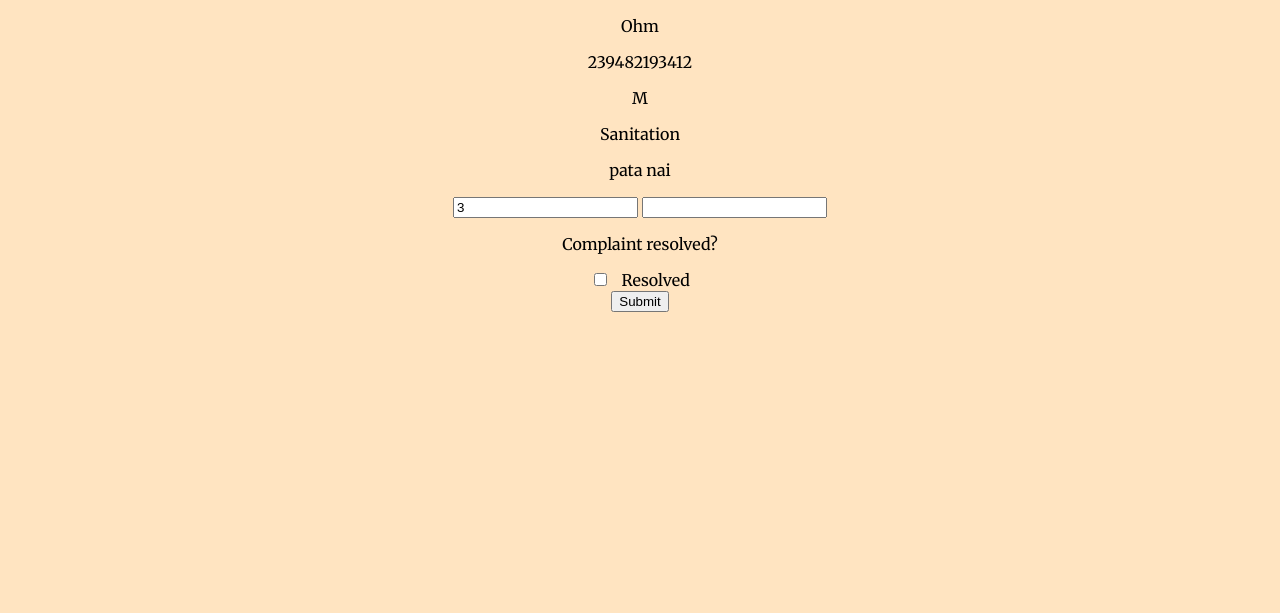
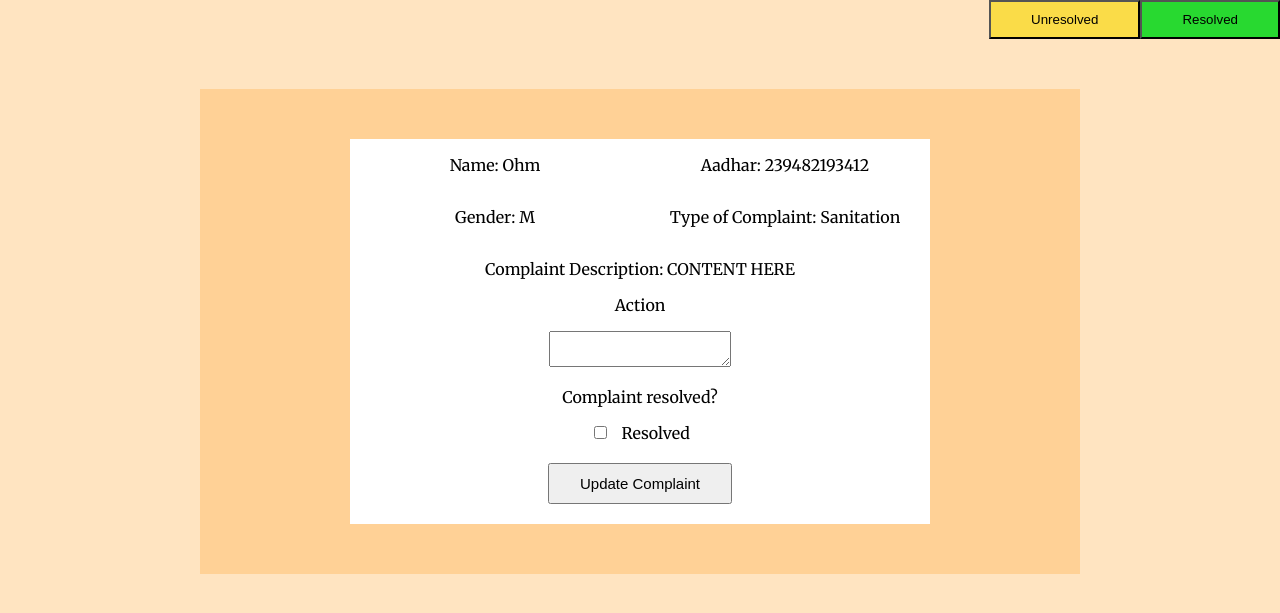
Before and after one commit to cryptus-neoxys/vmc, a PHP site: page /home.php in a window 1280 px wide. Shown: the top 613 px of the page. Run offline with PHP 8.4, Linux system fonts and the light colour scheme.

Commit message:
home page styles done

```diff
--- /dev/null
+++ b/css/home.css
@@ -0,0 +1,40 @@
+.resolved{
+    text-decoration: none;
+    background-color: #28D930;
+    padding: 10px 40px;
+}
+.unresolved{
+    text-decoration: none;
+    background-color: #FADC48;
+    padding: 10px 40px;
+}
+.complaints_container{
+    background-color:#FFD196;
+    padding: 50px 150px;
+    margin: 0px 200px;
+    margin-top:50px;
+}
+.complaint_form{
+    background-color:white;
+
+}
+.side-by-side{
+    width:100%;
+    display: flex;
+    flex-direction: row;
+}
+.side-by-side>*{
+    width:100%;
+}
+.invisible{
+    display: none;
+}
+.update-complaint-button{
+    margin: 20px;
+    padding: 10px 30px;
+    font-size:15px;
+}
+.button-types{
+    display: flex;
+    justify-content: right;
+}
--- a/home.php
+++ b/home.php
@@ -14,24 +14,34 @@
     <link rel="icon" href="../images/vmc.jpg" type="image/x-icon">
     <link rel="stylesheet" href="./css/scrollbar.css">
     <link rel="stylesheet" href="./css/style.css">
+    <link rel="stylesheet" href="./css/home.css">
 </head>
 
 <body>
-
-    <form align="center" method="post" action="update_complaint.php">
-        <p class="name">Ohm</p>
-        <p class="aadhar">239482193412</p>
-        <p class="gender">M</p>
-        <p class="type">Sanitation</p>
-        <p class="body">pata nai</p>
-        <input name="id" class="invisible" value="3" type="text">
-        <input name="action" class="action" type="text">
+    <div class="button-types">
+        <button class="unresolved">Unresolved</button>
+        <button class="resolved">Resolved</button>
+    </div>
+    <div class="complaints_container">
+    <form class="complaint_form" align="center" method="post" action="update_complaint.php">
+        <div class="side-by-side">
+        <p class="name">Name: Ohm</p>
+        <p class="aadhar">Aadhar: 239482193412</p>
+        </div>
+        <div class="side-by-side">
+        <p class="gender">Gender: M</p>
+        <p class="type">Type of Complaint: Sanitation</p>
+        </div>
+        <p class="body">Complaint Description: CONTENT HERE</p>
+        <p>Action</p>
+        <textarea name="action"></textarea>
         <p>Complaint resolved?</p>
         <input type="checkbox" id="html" name="resolved" value="HTML">
           <label for="html">Resolved</label><br>
-        <button type="submit" name="submit">Submit</button>
+        <input name="id" class="invisible" value="3" type="text">
+        <button class="update-complaint-button"type="submit" name="submit">Update Complaint</button>
     </form>
-
+    </div>
 
 </body>
 <!-- <script src="../js/postcomplaints.js"></script> -->
```
Also changed, not shown: css/style.css (line endings or trailing spaces).
